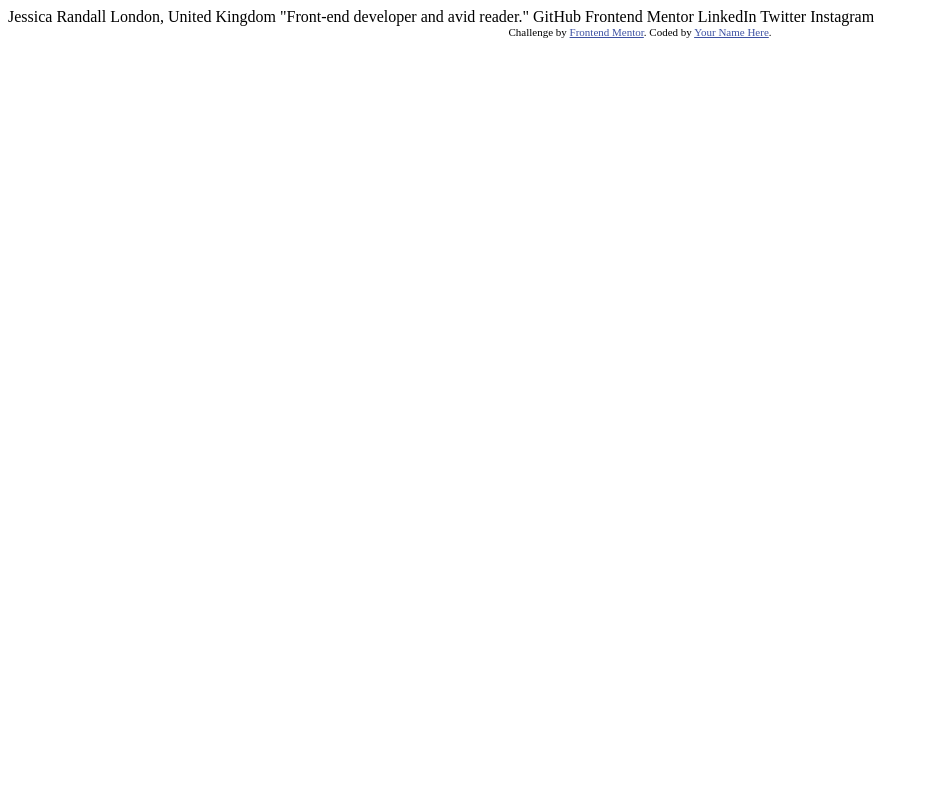
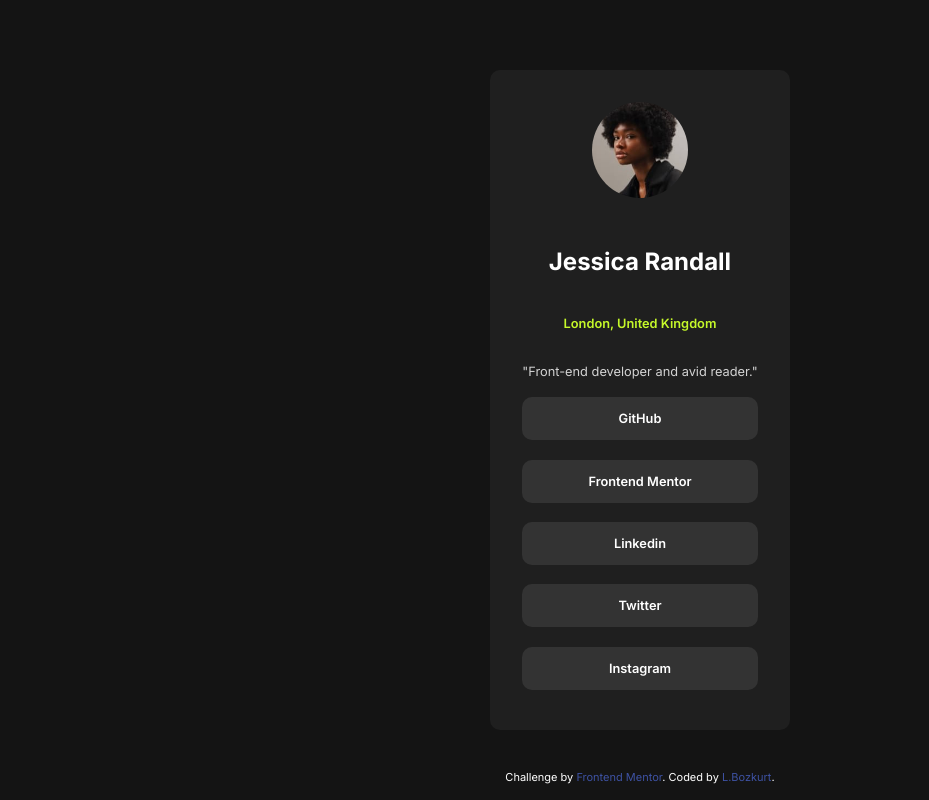
Before and after one commit to lubnabozkurt01-cyber/social-links-profile-main, a plain HTML site: page index.html in a window 1280 px wide. Shown: the whole page, without its empty margins (0-929 px from the left). Drawn offline with Linux system fonts and the light colour scheme.

Commit message:
social-links-profile

```diff
--- a/index.html
+++ b/index.html
@@ -7,7 +7,7 @@
   <link rel="icon" type="image/png" sizes="32x32" href="./assets/images/favicon-32x32.png">
 
   <title>Frontend Mentor | Social links profile</title>
-
+<link rel="stylesheet" href="style.css">
   <!-- Feel free to remove these styles or customise in your own stylesheet 👍 -->
   <style>
     .attribution { font-size: 11px; text-align: center; }
@@ -15,20 +15,28 @@
   </style>
 </head>
 <body>
+  <main class="main">
 
-  Jessica Randall
-  London, United Kingdom
-  "Front-end developer and avid reader."
 
-  GitHub
-  Frontend Mentor
-  LinkedIn
-  Twitter
-  Instagram
+<article class="profile">
+<img class="profile__avatar" src="./assets/images/avatar-jessica.jpeg" height="176" width="176" alt="Jessica Randall's Avatar" >
+<h1 class="profile__name">Jessica Randall</h1>
+<p class="profile__location">London, United Kingdom</p>
+<p class="profile__bio">"Front-end developer and avid reader."</p>
 
-  <div class="attribution">
+<ul class="profile__links">
+  <li> <a href="#" target="_blank" >GitHub</a></li>
+  <li> <a href="#" target="_blank" >Frontend Mentor</a></li>
+   <li> <a href="#" target="_blank" >Linkedin</a></li>
+    <li> <a href="#" target="_blank" >Twitter</a></li>
+    <li> <a href="#" target="_blank" >Instagram</a></li>
+
+</article>
+
+</main>
+  <footer class="attribution">
     Challenge by <a href="https://www.frontendmentor.io?ref=challenge" target="_blank">Frontend Mentor</a>.
-    Coded by <a href="#">Your Name Here</a>.
-  </div>
+    Coded by <a href="#">L.Bozkurt</a>.
+  </footer>
 </body>
 </html>
--- /dev/null
+++ b/style.css
@@ -0,0 +1,202 @@
+/* 1. IMPORTS */
+@import url("https://fonts.googleapis.com/css2?family=Inter:ital,opsz,wght@0,14..32,100..900;1,14..32,100..900&family=Montserrat:ital,wght@0,100..900;1,100..900&display=swap");
+
+/* font colors*/
+
+
+/* ---------------------------
+ 2.  VARIABLES
+---------------------------- */
+:root {
+  --Green: hsl(75, 94%, 57%);
+  --White: hsl(0, 0%, 100%);
+  --Grey-700: hsl(0, 0%, 20%);
+  --Grey-800: hsl(0, 0%, 12%);
+  --Grey-900: hsl(0, 0%, 8%);
+
+  --ff-primary: "Inter", sans-serif;
+  --fw-regular: 400;
+  --fw-semibold: 600;
+  --fw-bold: 700;
+}
+
+
+/* ---------------------------
+ 3. RESETS
+---------------------------- */
+
+/* Use a more-intuitive box-sizing model */
+*,
+*::before,
+*::after {
+  box-sizing: border-box;
+}
+
+
+/*  Improve media defaults */
+img,
+picture,
+video,
+canvas,
+svg {
+  display: block;
+  max-width: 100%;
+}
+/* Inherit fonts for form controls */
+input,
+button,
+textarea,
+select {
+  font: inherit;
+}
+/*  Avoid text overflows */
+p,
+h1,
+h2,
+h3,
+h4,
+h5,
+h6 {
+  overflow-wrap: break-word;
+}
+/* Improve line wrapping */
+p {
+  text-wrap: pretty;
+}
+h1,
+h2,
+h3,
+h4,
+h5,
+h6 {
+  text-wrap: balance;
+}
+
+
+
+/* ---------------------------
+ 3. BASE STYLES
+---------------------------- */
+body {
+  display: flex;
+  font-weight: var(--fw-regular);
+  font-family: var(--ff-primary);
+  background-color: var(--Grey-900);
+  justify-content: center;
+  align-items: center;
+
+  margin: 0;
+
+  flex-direction: column;
+  height: 100vh;
+  color: var(--White);
+  -webkit-font-smoothing: antialiased;
+}
+
+
+
+/* ---------------------------
+ 4. COMPONENTS
+---------------------------- */
+.profile {
+  display: flex;
+  flex-direction: column;
+  align-items: center;
+  justify-content: center;
+  max-width: 320px;
+  background-color: var(--Grey-800);
+  line-height: 1.5;
+  padding: 2rem;
+  border-radius: 0.625em;
+  width: 100%;
+}
+
+.profile__avatar {
+  width: 96px;
+  height: 96px;
+  border-radius: 50%;
+  margin-bottom: 1.5rem;
+  object-fit: cover;
+}
+
+.profile__name {
+  text-align: center;
+  font-size: 1.5rem;
+  padding: 0.1rem;
+}
+
+.profile__location {
+  text-align: center;
+  font-size: 0.8rem;
+  font-weight: var(--fw-semibold);
+  color: var(--Green);
+}
+
+.profile__bio {
+  font-size: 0.8rem;
+  text-align: center;
+  opacity: 0.8;
+  margin: 1rem 0 0.5rem 0;
+} /*top right bottom left*/
+
+.profile__links {
+  list-style: none;
+  padding: 0;
+  margin: 0;
+  display: flex;
+  flex-direction: column;
+  gap: 0.2rem;
+  font-size: 0.8rem;
+  font-weight: var(--fw-semibold);
+  width: 100%;
+}
+
+.profile__links a {
+  margin: 0.5rem 0;
+  border-radius: 10px;
+  background-color: var(--Grey-700);
+  padding: 0.75rem 1rem;
+  display: block;
+  text-align: center;
+  text-decoration: none;
+  color: var(--White);
+  width: 100%;
+
+  transition: background-color 0.3s, color 0.3s;
+}
+
+.profile__links a:hover {
+  background-color: var(--Green);
+  color: var(--Grey-900);
+}
+
+
+
+/* -----------------------------------------
+   5. FOOTER / ATTRIBUTION
+----------------------------------------- */
+
+.attribution {
+  font-size: 11px;
+  text-align: center;
+  position: absolute;
+  bottom: 0;
+  width: 100%;
+  padding: 1rem;
+}
+
+.attribution a {
+  color: hsl(228, 45%, 44%);
+  text-decoration: none;
+}
+
+
+/* -----------------------------------------
+   6. DESKTOP LAYOUT (768px+)
+----------------------------------------- */
+@media (min-width: 768px) {
+  body {
+    display: grid;
+    place-items: center;
+  }
+}
```
